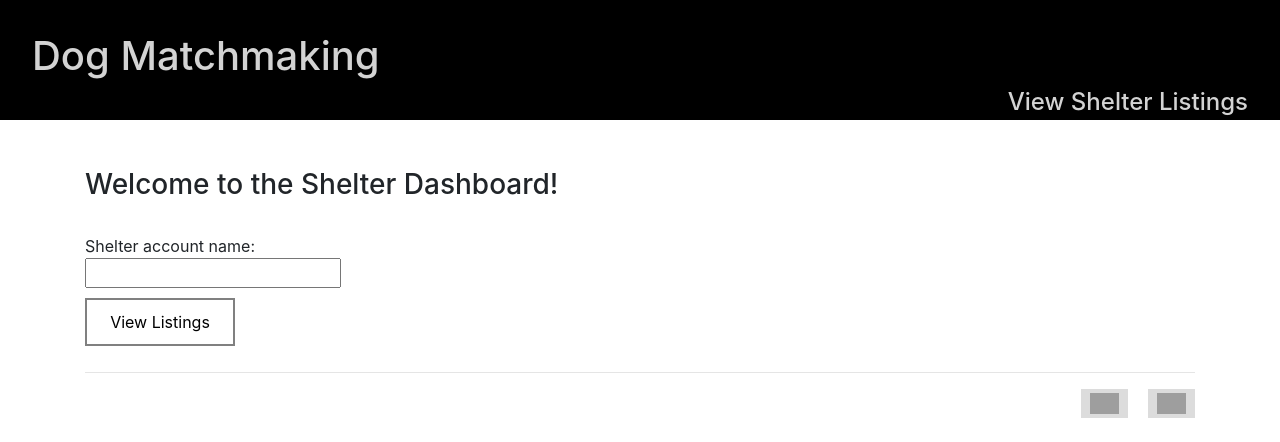
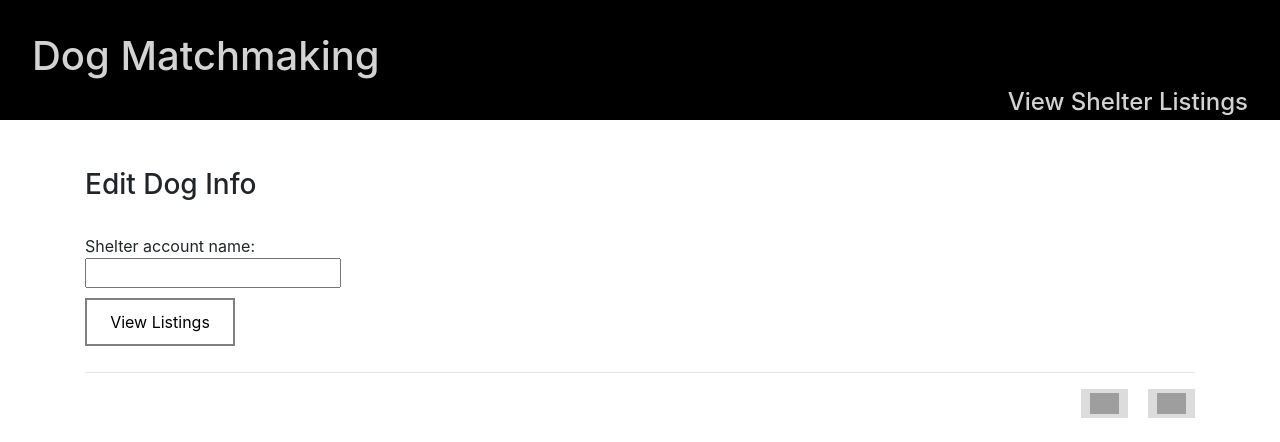
Before and after one commit to brennand97/CS361-Winter2018, a Django app: page /view_listings/ in a window 1280 px wide. Shown: the top 442 px of the page. Run offline with Django 3.2, Linux system fonts and the light colour scheme; parts of the project's set-up code (start-up, migrations or seed data) failed here and were passed over; some libraries are stand-ins or nearby versions; grey boxes are pictures that could not be loaded.

Commit message:
edit-dog header change

```diff
--- a/matchmaking/templates/view_listings.html
+++ b/matchmaking/templates/view_listings.html
@@ -9,7 +9,7 @@
 {% endblock %}
 
 {% block content %}
-<h3>Welcome to the Shelter Dashboard!</h3><br>
+<h3>Edit Dog Info</h3><br>
 <form method="POST" id="viewDogs">
 
     {% csrf_token %}
```
